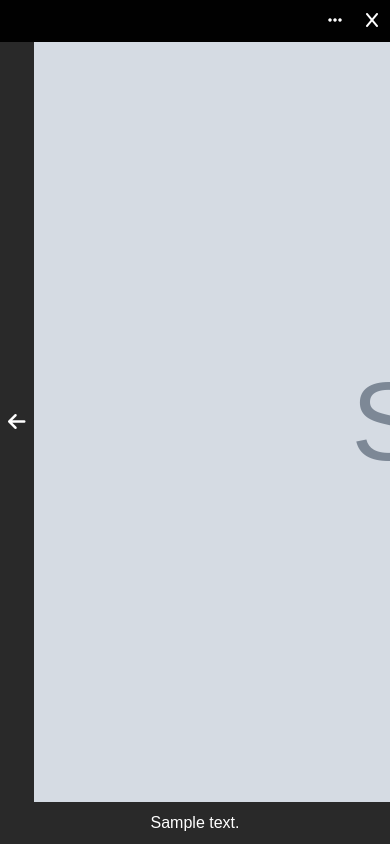
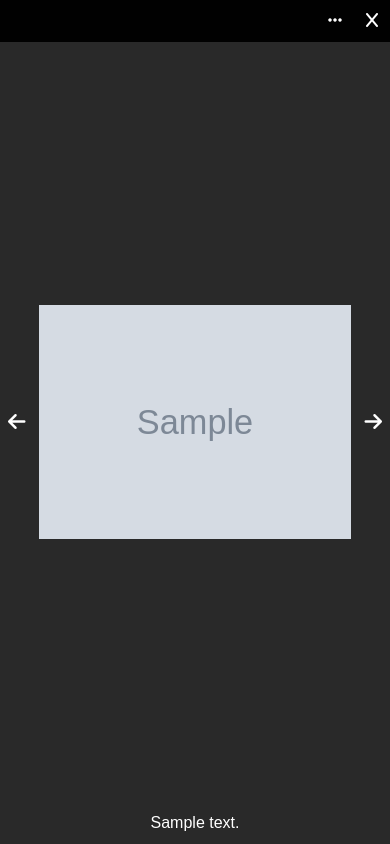
Before and after one commit to tomjames156/sticky_notes_app, a Django app: page /notes/1/images/0/ in a window 390 px wide; the page is wider, and only the part inside the window is pictured. Run offline with Django 4.2, Linux system fonts and the light colour scheme; tables that the repository leaves empty hold one stand-in row (values such as "Sample post"); grey boxes marked "Sample" are stand-in pictures; some libraries are stand-ins or nearby versions.

Commit message:
added mobile responsiveness for image gallery

```diff
--- a/notes_app/static/css/images.css
+++ b/notes_app/static/css/images.css
@@ -10,6 +10,7 @@
   background: #292929;
   width: 100vw;
   height: 100vh;
+  overflow: hidden;
 }
 .light-mode .navbar, .dark-mode .navbar {
   background: #010101;
@@ -206,6 +207,7 @@
 .light-mode .image-container img, .dark-mode .image-container img {
   height: 100%;
   width: auto;
+  max-width: 90vw;
   object-fit: cover;
 }
 .light-mode .navigate, .dark-mode .navigate {
@@ -232,6 +234,34 @@
   align-items: center;
 }
 
+@media screen and (max-width: 500px) {
+  .light-mode, .dark-mode {
+    width: 100vw;
+    height: 100vh;
+    overflow-x: hidden;
+  }
+  .light-mode main, .dark-mode main {
+    display: flex;
+    justify-content: space-between;
+  }
+  .light-mode .image-container, .dark-mode .image-container {
+    display: flex;
+    justify-content: center;
+    align-items: center;
+  }
+  .light-mode .image-container img, .dark-mode .image-container img {
+    height: auto;
+    max-width: 80vw;
+    object-fit: cover;
+  }
+  .light-mode footer, .dark-mode footer {
+    height: 5vh;
+    color: white;
+    display: flex;
+    justify-content: center;
+    align-items: center;
+  }
+}
 .dark-mode .navbar .image-menu {
   background: #1a1a1a;
   border: solid 1px black;
--- a/notes_app/static/scss/images.scss
+++ b/notes_app/static/scss/images.scss
@@ -10,6 +10,7 @@
     background: #292929;
     width: 100vw;
     height: 100vh;
+    overflow: hidden;
 
     .navbar{
         background: #010101;
@@ -237,6 +238,7 @@
         img{
             height: 100%;
             width: auto;
+            max-width: 90vw;
             object-fit: cover;
         }
     }
@@ -267,7 +269,39 @@
         justify-content: center;
         align-items: center;
     }
+}
 
+@media screen and (max-width: 500px){
+    .light-mode{
+        width: 100vw;
+        height: 100vh;
+        overflow-x: hidden;
+
+        main{
+            display: flex;
+            justify-content: space-between;
+        }
+
+        .image-container{
+            display: flex;
+            justify-content: center;
+            align-items: center;
+
+            img{
+                height: auto;
+                max-width: 80vw;
+                object-fit: cover;
+            }
+        }
+
+        footer{
+            height: 5vh;
+            color: white;
+            display: flex;
+            justify-content: center;
+            align-items: center;
+        }
+    }
 }
 
 .dark-mode{
```
Also changed, not shown: 2 other files.
